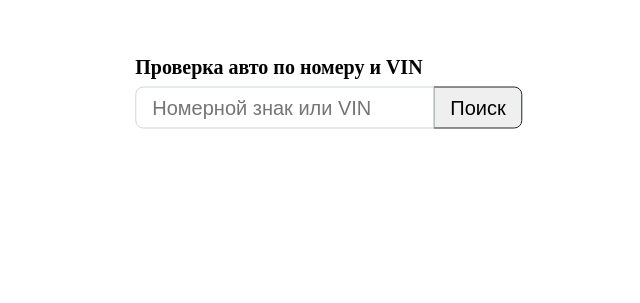
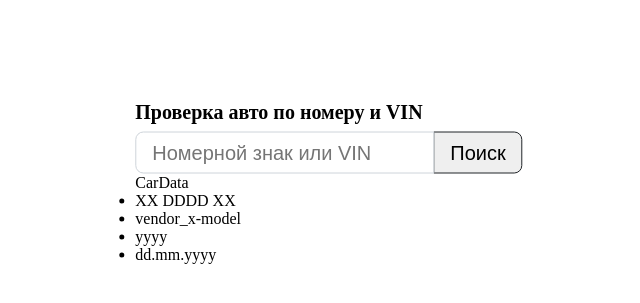
Before and after one commit to KostiantynPolishko2/baza-gai, a React (Create React App) app: page / in a window 1280 px wide. Shown: the part 421-724 px from the top of the page, without its empty margins (311-951 px from the left). Built offline with nearby package versions, Linux system fonts and the light colour scheme.

Commit message:
8 Designed primery axios request for CarData.

```diff
--- a/src/components/FormSearch/FormSearch.tsx
+++ b/src/components/FormSearch/FormSearch.tsx
@@ -5,13 +5,43 @@ import './FormSearch.css';
 import * as form from './FormSearch.styled';
 import { getDigits } from './Functions';
 
+interface ICar {
+   digits: string,
+   photo_url: string,
+}
+
+interface ICarData {
+   model: string,
+   model_year: number | string,
+   vendor: string,
+   registered_at: string,
+}
+
+class Car {
+   digits: string;
+   photo_url: string;
+   registered_at: string;
+   model_year: number | string;
+   model: string;
+
+   constructor(car?: ICar, carData?: ICarData){
+      this.digits = car?.digits?? 'XX DDDD XX';
+      this.photo_url = car?.photo_url?? './img/car_icon.jpg';
+
+      this.registered_at = carData?.registered_at?? 'dd.mm.yyyy';
+      this.model_year = carData?.model_year?? 'yyyy';
+      this.model = `${carData?.vendor?? 'vendor'}_${carData?.model?? 'x-model'}`
+   }
+}
+
 interface FormSearchProps {}
 
 const FormSearch: FC<FormSearchProps> = () => {
 
    const [carNumber, setCarNumber] = useState('none');
+   const [carData, setCarData] = useState(new Car());
 
-   const key = '53f98d3aa5e27428971d52008bedee4a';
+   const key = '00cbd51c5f962dfa3b445a42e63d0160';
    const client = axios.create({
        baseURL: 'https://baza-gai.com.ua/nomer/',
        headers: {'Accept': 'application/json', 'X-Api-Key': key},
@@ -22,7 +52,12 @@ const FormSearch: FC<FormSearchProps> = () => {
    useEffect(() => {
       if(carNumber !== 'none'){
          client.get(carNumber).
-         then(response => { console.log(response.data); }).
+         then(response => {
+            console.log('json', response.data);
+            let car: ICar = response.data;
+            setCarData(new Car(car, response.data['operations']['0']));
+         }).
+
          catch(error => { console.log(error)} )
       }
    }, [carNumber])
@@ -35,6 +70,13 @@ const FormSearch: FC<FormSearchProps> = () => {
               <form.InputSearch  className='form-search'/>
               <form.InputBtn onClick={e => setCarNumber(getDigits(e))}>Поиск</form.InputBtn>
            </form.Input>
+           <p>CarData</p>
+           <ul>
+               <li>{carData.digits}</li>
+               <li>{carData.model}</li>
+               <li>{carData.model_year}</li>
+               <li>{carData.registered_at}</li>
+           </ul>
          </div>
       </form.FormSearchWrapper>
      );
```
